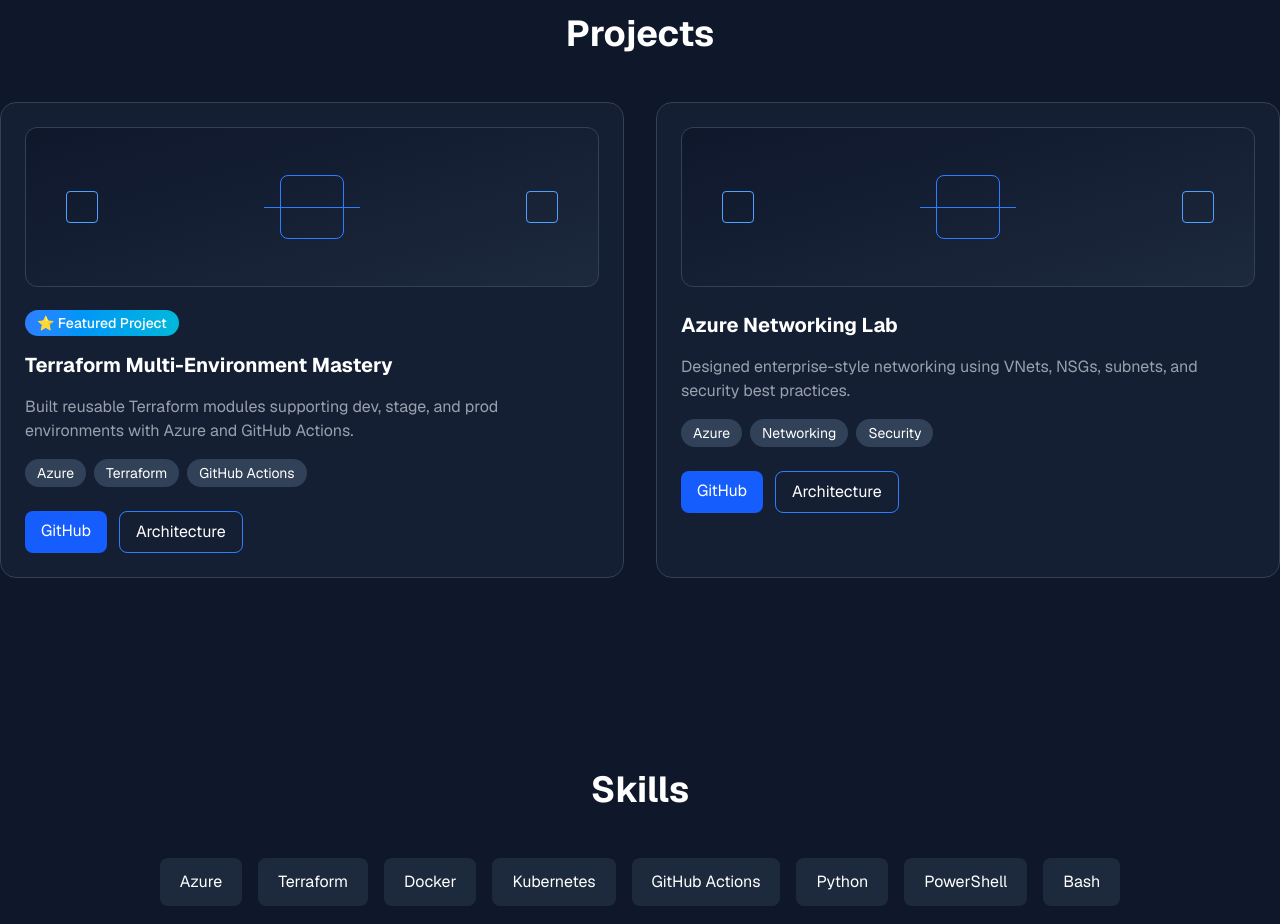
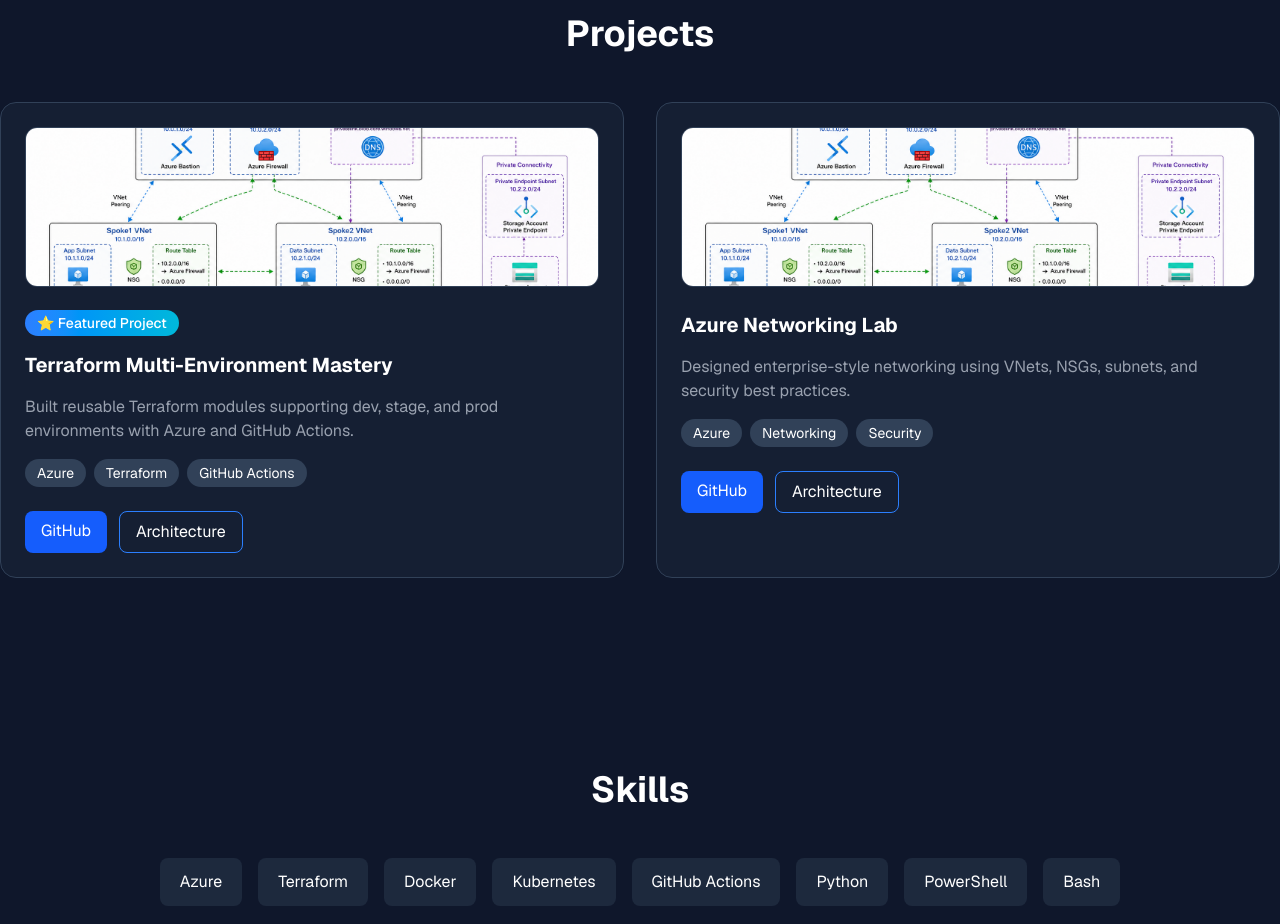
Before and after one commit to jdm0521/portfolio-site, a Next.js app: page / in a window 1280 px wide. Shown: the part 1560-2484 px from the top of the page. Built offline with nearby package versions, Linux system fonts and the light colour scheme.

Commit message:
Add a diagram

```diff
--- a/app/components/Projects.tsx
+++ b/app/components/Projects.tsx
@@ -1,3 +1,4 @@
+import Image from "next/image";
 const projects = [
   {
     title: "Terraform Multi-Environment Mastery",
@@ -8,6 +9,8 @@
   },
   {
     title: "Azure Networking Lab",
+    image: "/diagrams/azure-networking.png",
+
     description:
       "Designed enterprise-style networking using VNets, NSGs, subnets, and security best practices.",
     tech: ["Azure", "Networking", "Security"],
@@ -39,17 +42,14 @@
               duration-300
               "
           >
-              <div className="h-40 bg-gradient-to-br from-slate-900 to-slate-800 rounded-xl mb-6 border border-slate-700 flex items-center justify-center">
-              <div className="relative w-full h-full flex items-center justify-center">
-                <div className="absolute w-16 h-16 rounded-lg border border-blue-500" />
-
-                <div className="absolute left-10 w-8 h-8 rounded border border-blue-400" />
-
-                <div className="absolute right-10 w-8 h-8 rounded border border-blue-400" />
-
-                <div className="absolute h-px w-24 bg-blue-500" />
+              <div className="relative h-40 mb-6 rounded-xl overflow-hidden border border-slate-700">
+                <Image
+                  src="/diagrams/azure-networking.png"
+                  alt="Azure Networking Architecture"
+                  fill
+                  className="object-cover"
+                />
               </div>
-            </div>
 
               {project.title === "Terraform Multi-Environment Mastery" && (
               <div className="mb-4">
```
Also changed, not shown: public/diagrams/azure-networking.png (added).
